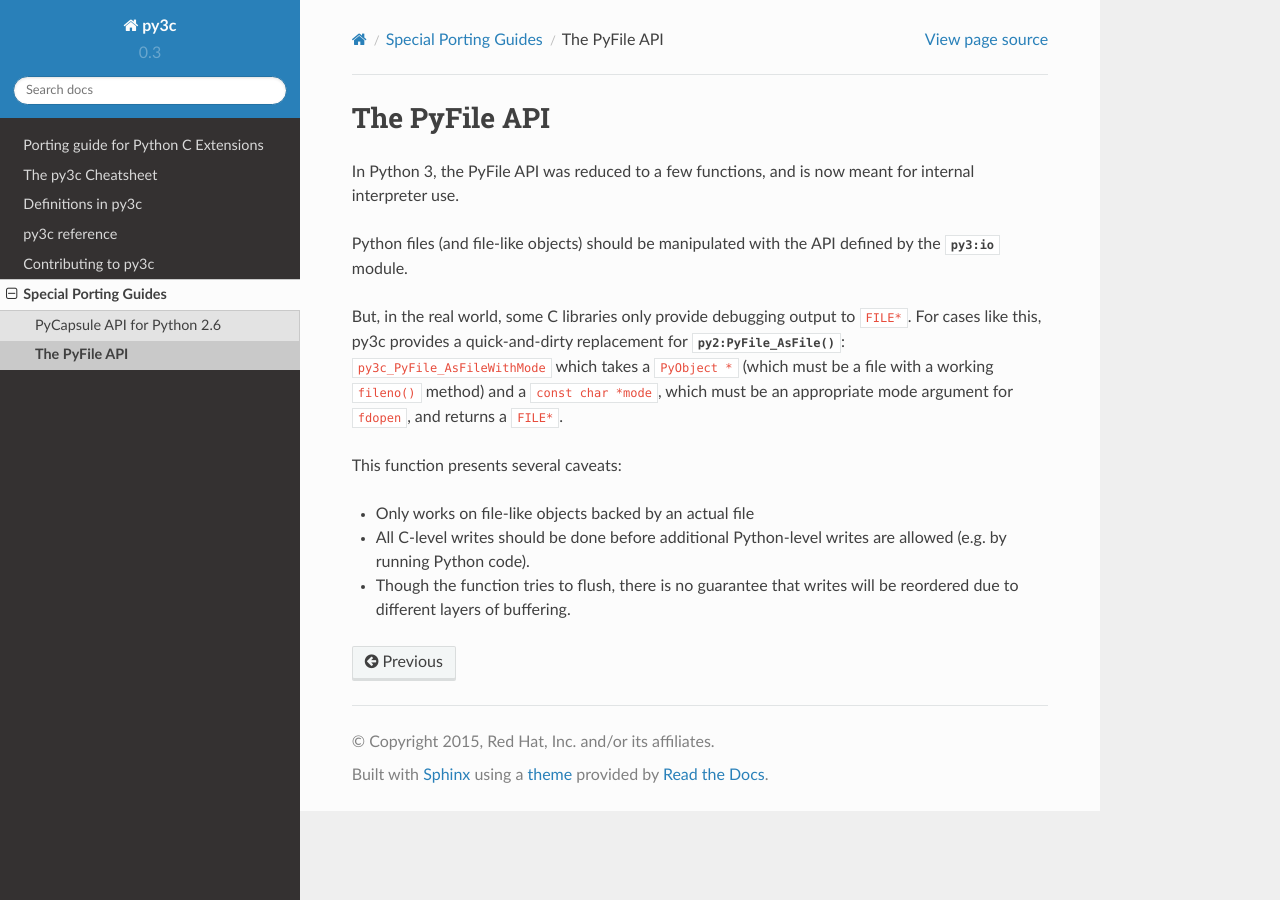
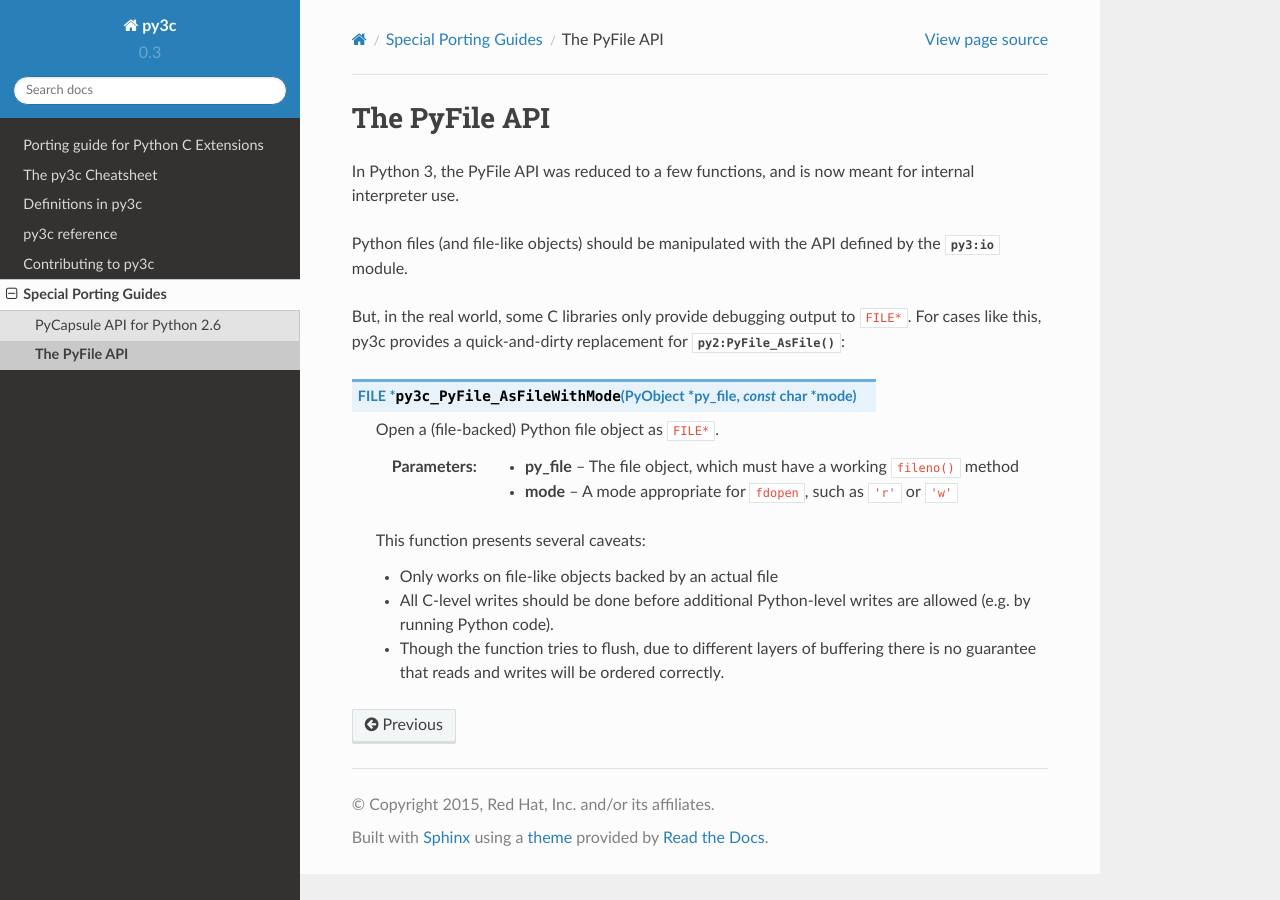
Before and after one commit to encukou/py3c, a Sphinx documentation site: the page built from doc/source/fileshim.rst, in a window 1280 px wide. Built offline with Sphinx 7.4.7 and the Read the Docs theme 2.0.0, drawn with Linux system fonts in a browser that asks for light colours.

Commit message:
Clarify file shim docs

```diff
--- a/doc/source/fileshim.rst
+++ b/doc/source/fileshim.rst
@@ -20,15 +19,19 @@ by the :py:mod:`py3:io` module.
 
 But, in the real world, some C libraries only provide debugging output to
 ``FILE*``. For cases like this, py3c provides a quick-and-dirty replacement
-for :c:func:`py2:PyFile_AsFile`: ``py3c_PyFile_AsFileWithMode`` which takes
-a ``PyObject *`` (which must be a file with a working ``fileno()`` method) and
-a ``const char *mode``, which must be an appropriate mode argument for
-``fdopen``, and returns a ``FILE*``.
+for :c:func:`py2:PyFile_AsFile`:
 
-This function presents several caveats:
+.. c:function:: FILE* py3c_PyFile_AsFileWithMode(PyObject *py_file, const char *mode)
 
-* Only works on file-like objects backed by an actual file
-* All C-level writes should be done before additional
-  Python-level writes are allowed (e.g. by running Python code).
-* Though the function tries to flush, there is no guarantee that
-  writes will be reordered due to different layers of buffering.
+    Open a (file-backed) Python file object as ``FILE*``.
+
+    :param py_file: The file object, which must have a working ``fileno()`` method
+    :param mode: A mode appropriate for ``fdopen``, such as ``'r'`` or ``'w'``
+
+    This function presents several caveats:
+
+    * Only works on file-like objects backed by an actual file
+    * All C-level writes should be done before additional
+      Python-level writes are allowed (e.g. by running Python code).
+    * Though the function tries to flush, due to different layers of buffering
+      there is no guarantee that reads and writes will be ordered correctly.
```
Also changed, not shown: other parts of doc/source/fileshim.rst (+0 -1 lines).
